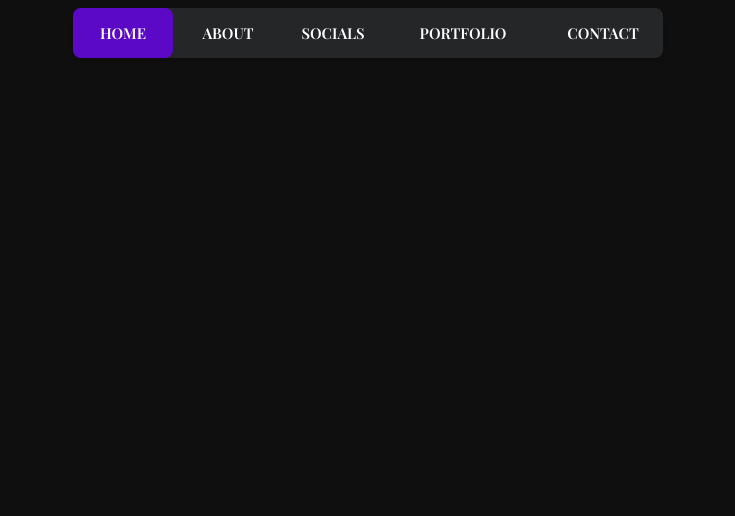
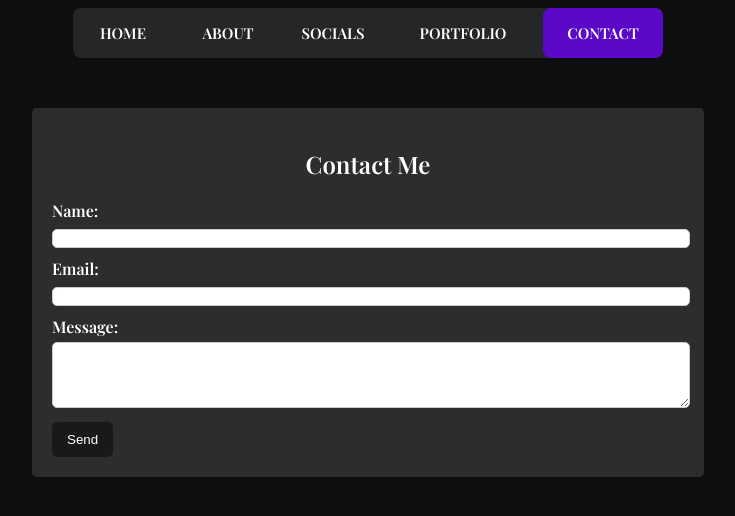
Before and after one commit to itswyattfr/wsinthechat, a plain HTML site: page contact.html in a window 1280 px wide. Shown: the whole page, without its empty margins (272-1007 px from the left). Drawn offline with nearby package versions, Linux system fonts and the light colour scheme.

Commit message:
i didnt even do much

```diff
--- a/assets/main/main.css
+++ b/assets/main/main.css
@@ -46,28 +46,28 @@ nav .start-home, a:nth-child(1):hover~.animation{
 nav a:nth-child(2){
 	width: 110px;
 }
-nav a:nth-child(2):hover~.animation{
+nav .about, a:nth-child(2):hover~.animation{
 	width: 110px;
 	left: 100px;
 }
 nav a:nth-child(3){
 	width: 100px;
 }
-nav a:nth-child(3):hover~.animation{
+nav .socials, a:nth-child(3):hover~.animation{
 	width: 100px;
 	left: 210px;
 }
 nav a:nth-child(4){
 	width: 160px;
 }
-nav a:nth-child(4):hover~.animation{
+nav .portfolio, a:nth-child(4):hover~.animation{
 	width: 160px;
 	left: 310px;
 }
 nav a:nth-child(5){
 	width: 120px;
 }
-nav a:nth-child(5):hover~.animation{
+nav .contact, a:nth-child(5):hover~.animation{
 	width: 120px;
 	left: 470px;
 }
@@ -78,8 +78,15 @@ body {
     color: white;
     overflow: auto;
 }
+.body1 {
+    background-color: #0f0f0f;
+    font-family: 'Playfair Display', serif;
+    color: white;
+    overflow: hidden;
+}
 .container {
-    margin-top: 60px;
+    margin-top: 250px;
+	margin-left: 50px;
     width: 100%;
     height: 100vh;
     color: #dfe8f5;
@@ -100,3 +107,43 @@ body::-webkit-scrollbar-thumb {
 body::-webkit-scrollbar-track {
     background-color: transparent;
 }
+h2 {
+    text-align: center;
+    margin-bottom: 20px;
+}
+label {
+    display: block;
+    margin-bottom: 5px;
+}
+
+input[type="text"],
+input[type="email"],
+textarea {
+	position: center;
+    width: 100%;
+	height: 125%;
+	margin-right: 8px;
+    margin-bottom: 10px;
+	border: 1px solid #ccc;
+    border-radius: 5px;
+}
+button {
+    background-color: #1a1818;
+    color: white;
+    padding: 10px 15px;
+    border: none;
+    border-radius: 5px;
+    cursor: pointer;
+}
+
+button:hover {
+    background-color: #5b08c7;
+}
+.contactme {
+    width: 50%;
+    margin: 50px auto;
+    padding: 20px;
+    background-color: #2e2d2d;
+    border-radius: 5px;
+    box-shadow: 0 0 10px rgba(0, 0, 0, 0.1);
+}
--- a/contact.html
+++ b/contact.html
@@ -13,8 +13,23 @@
       <a href="./socials.html">Socials</a>
       <a href="./portfolio.html">Portfolio</a>
       <a href="#">Contact</a>
-      <div class="animation start-home"></div>
+      <div class="animation contact"></div>
     </nav>
+    <div class="contactme">
+      <h2>Contact Me</h2>
+      <form action="https://formspree.io/f/xgeganwv" method="POST">
+          <label for="name">Name:</label>
+          <input type="text" id="name" name="name" required>
+
+          <label for="email">Email:</label>
+          <input type="email" id="email" name="email" required>
+
+          <label for="message">Message:</label>
+          <textarea id="message" name="message" rows="4" required></textarea>
+
+          <button type="submit">Send</button>
+      </form>
+  </div>
     <script src="./assets/main/main.js"></script>
   </body>
 </html>
```
Also changed, not shown: about.html (+1 -1 lines), index.html (+1 -1 lines), portfolio.html (+4 -5 lines), socials.html (+5 -5 lines), assets/images/pngtree-gray-network-placeholder-png-image_3416659.jpg (added).
